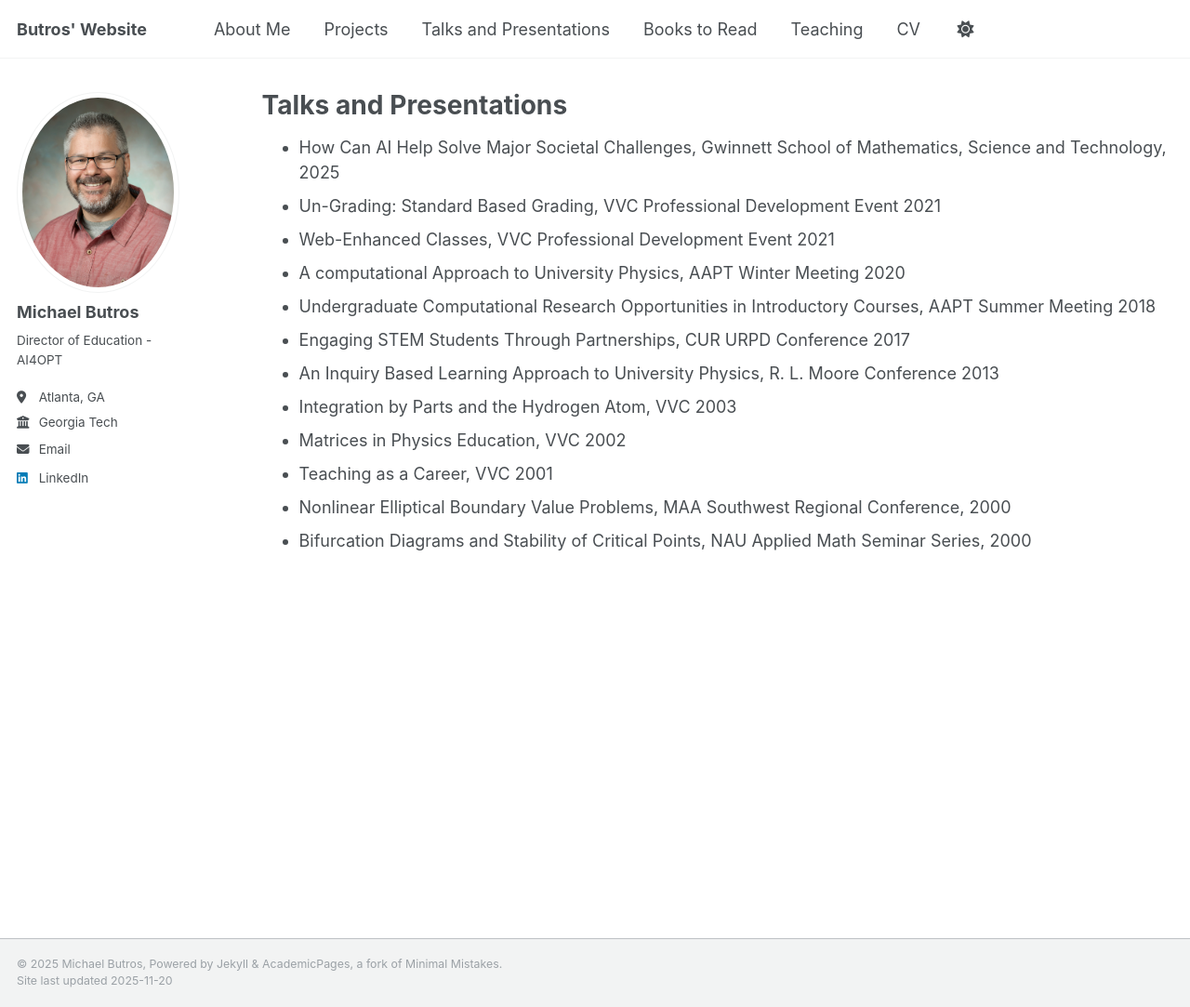
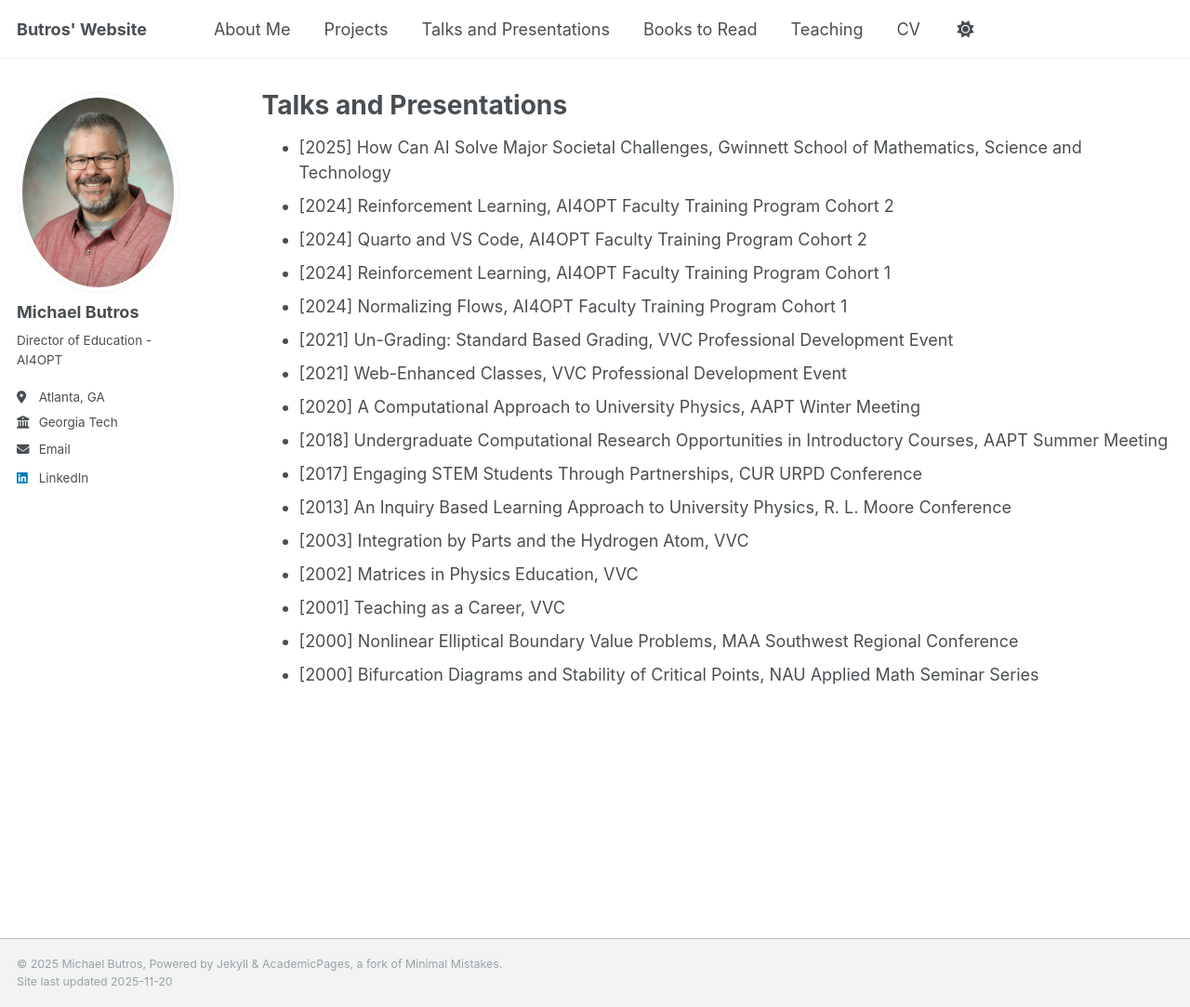
Before and after one commit to MButros/MButros.github.io, a Jekyll site: the page built from _pages/talks.md, in a window 1280 px wide and 1083 px high. Shown: the whole window at 93% size. Built offline with Jekyll 4.4.1, drawn with Linux system fonts in a browser that asks for light colours.

Commit message:
Update talks.md

```diff
--- a/_pages/talks.md
+++ b/_pages/talks.md
@@ -7,16 +7,19 @@
   - /resume
 ---
 
-
-- How Can AI Help Solve Major Societal Challenges, Gwinnett School of Mathematics, Science and Technology, 2025
-- Un-Grading: Standard Based Grading, VVC Professional Development Event 2021
-- Web-Enhanced Classes, VVC Professional Development Event 2021
-- A computational Approach to University Physics, AAPT Winter Meeting 2020
-- Undergraduate Computational Research Opportunities in Introductory Courses, AAPT Summer Meeting 2018
-- Engaging STEM Students Through Partnerships, CUR URPD Conference 2017
-- An Inquiry Based Learning Approach to University Physics, R. L. Moore Conference 2013
-- Integration by Parts and the Hydrogen Atom, VVC 2003
-- Matrices in Physics Education, VVC 2002
-- Teaching as a Career, VVC 2001
-- Nonlinear Elliptical Boundary Value Problems, MAA Southwest Regional Conference, 2000
-- Bifurcation Diagrams and Stability of Critical Points, NAU Applied Math Seminar Series, 2000
+- [2025] How Can AI Solve Major Societal Challenges, Gwinnett School of Mathematics, Science and Technology
+- [2024] Reinforcement Learning, AI4OPT Faculty Training Program Cohort 2
+- [2024] Quarto and VS Code, AI4OPT Faculty Training Program Cohort 2
+- [2024] Reinforcement Learning, AI4OPT Faculty Training Program Cohort 1
+- [2024] Normalizing Flows, AI4OPT Faculty Training Program Cohort 1
+- [2021] Un-Grading: Standard Based Grading, VVC Professional Development Event
+- [2021] Web-Enhanced Classes, VVC Professional Development Event
+- [2020] A Computational Approach to University Physics, AAPT Winter Meeting
+- [2018] Undergraduate Computational Research Opportunities in Introductory Courses, AAPT Summer Meeting
+- [2017] Engaging STEM Students Through Partnerships, CUR URPD Conference
+- [2013] An Inquiry Based Learning Approach to University Physics, R. L. Moore Conference
+- [2003] Integration by Parts and the Hydrogen Atom, VVC
+- [2002] Matrices in Physics Education, VVC
+- [2001] Teaching as a Career, VVC
+- [2000] Nonlinear Elliptical Boundary Value Problems, MAA Southwest Regional Conference
+- [2000] Bifurcation Diagrams and Stability of Critical Points, NAU Applied Math Seminar Series
```
